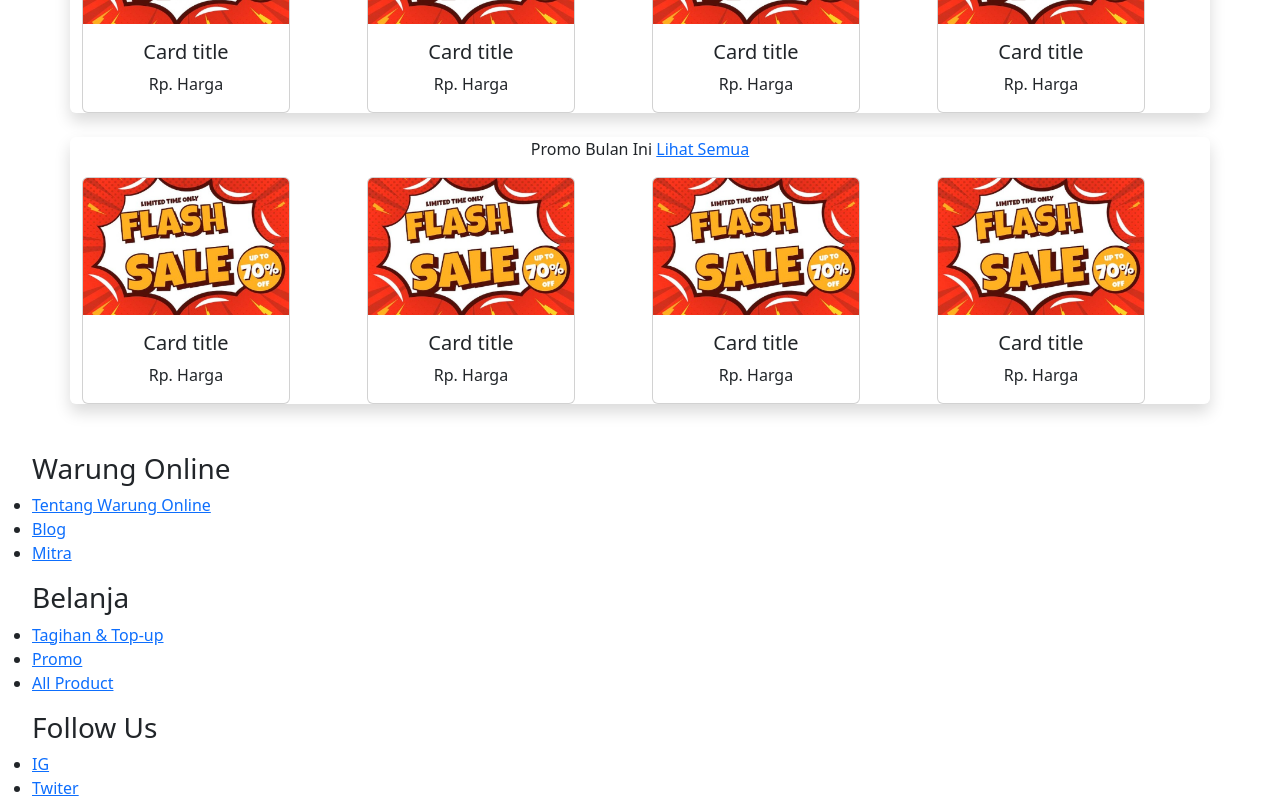
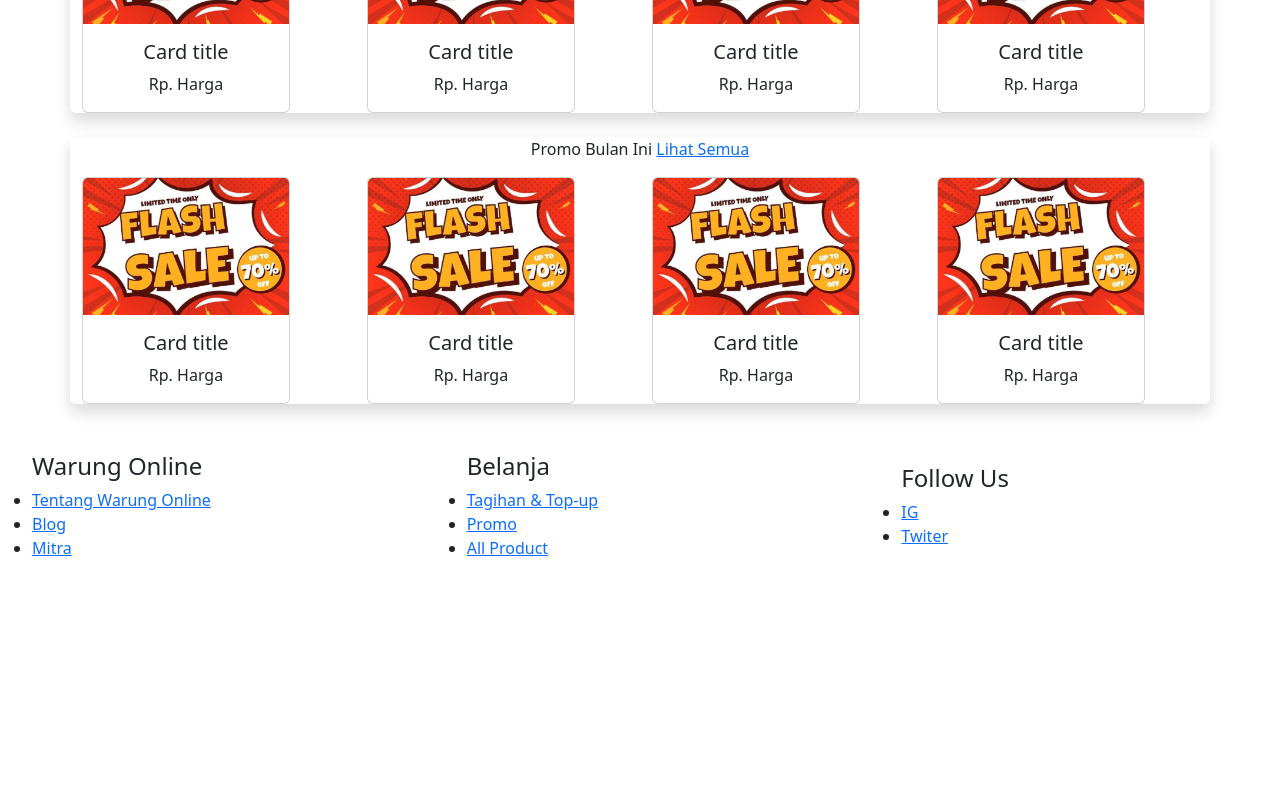
Before and after one commit to Na-Ku/Virgen_Portfolio, a React (Create React App) app: page / in a window 1280 px wide. Shown: the part 1081-1881 px from the top of the page. After the commit the page ends 1657 px from the top, so only its background shows below. Built offline with nearby package versions, Linux system fonts and the light colour scheme.

Commit message:
kerangka footer sudah jadi

```diff
--- a/src/Components/Abouts.jsx
+++ b/src/Components/Abouts.jsx
@@ -3,8 +3,10 @@ import React from "react";
 const Abouts = () => {
   return (
     <div className="mt-5">
+      <div className="row align-items-center">
+        <div className="col">
           <ul>
-        <h3>Warung Online</h3>
+            <h4>Warung Online</h4>
             <li>
               <a href="#f">Tentang Warung Online</a>
             </li>
@@ -15,8 +17,10 @@ const Abouts = () => {
               <a href="#g">Mitra</a>
             </li>
           </ul>
+        </div>
+        <div className="col">
           <ul>
-        <h3>Belanja</h3>
+            <h4>Belanja</h4>
             <li>
               <a href="#f">Tagihan & Top-up</a>
             </li>
@@ -27,8 +31,10 @@ const Abouts = () => {
               <a href="#g">All Product</a>
             </li>
           </ul>
+        </div>
+        <div className="col">
           <ul>
-        <h3>Follow Us</h3>
+            <h4>Follow Us</h4>
             <li>
               <a href="#f">IG</a>
             </li>
@@ -37,6 +43,8 @@ const Abouts = () => {
             </li>
           </ul>
         </div>
+      </div>
+    </div>
   );
 };
 
```
Lines whose indentation alone changed are shown as unchanged.
